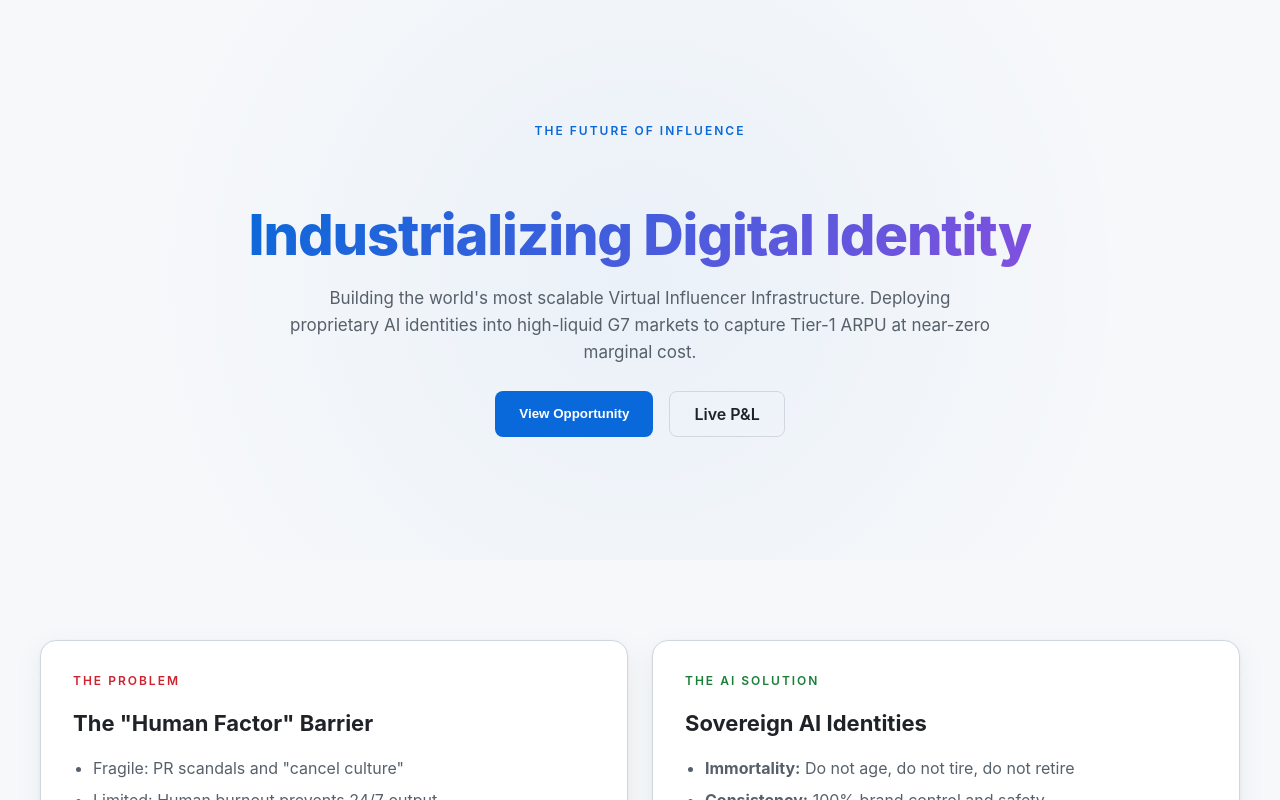
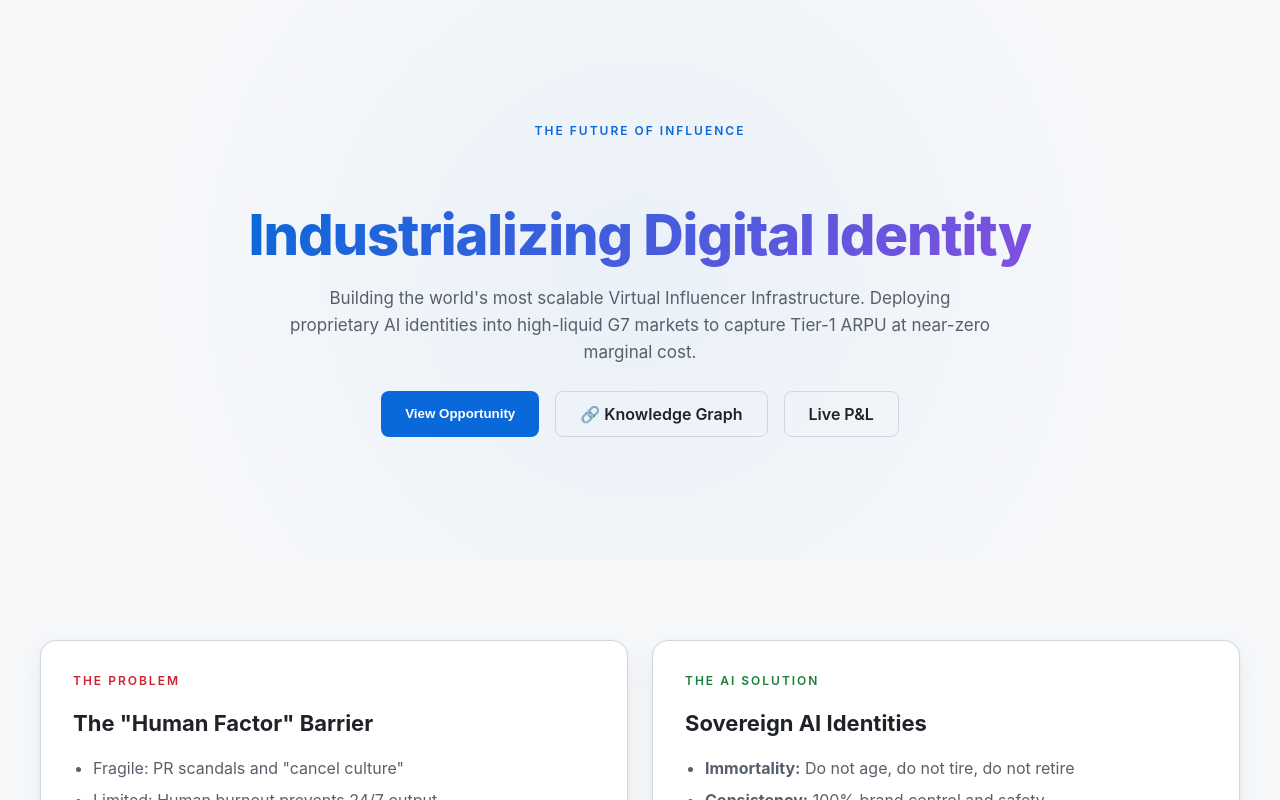
Before and after one commit to rheavoss/virtual-influencer-studio, a Next.js app in the folder 20_tech/jasmine-dashboard/: page / in a window 1280 px wide. Shown: the top 800 px of the page. Built offline with nearby package versions, Linux system fonts and the light colour scheme; no server answers; the database is empty.

Commit message:
Restore Knowledge Graph link in the Hero section

```diff
--- a/20_tech/jasmine-dashboard/components/PLDashboard.js
+++ b/20_tech/jasmine-dashboard/components/PLDashboard.js
@@ -130,6 +130,7 @@ export default function PLDashboard({ data }) {
         </p>
         <div style={{ display: 'flex', gap: 16 }}>
           <button style={{ padding: '12px 24px', borderRadius: 8, background: C.blue, color: '#fff', border: 'none', fontWeight: 600, cursor: 'pointer' }}>View Opportunity</button>
+          <a href="/graph.html" target="_blank" rel="noopener noreferrer" style={{ padding: '12px 24px', borderRadius: 8, border: `1px solid ${C.cardBdr}`, color: C.textPri, fontWeight: 600, textDecoration: 'none' }}>🔗 Knowledge Graph</a>
           <a href="#financials" style={{ padding: '12px 24px', borderRadius: 8, border: `1px solid ${C.cardBdr}`, color: C.textPri, fontWeight: 600, textDecoration: 'none' }}>Live P&L</a>
         </div>
       </section>
```
